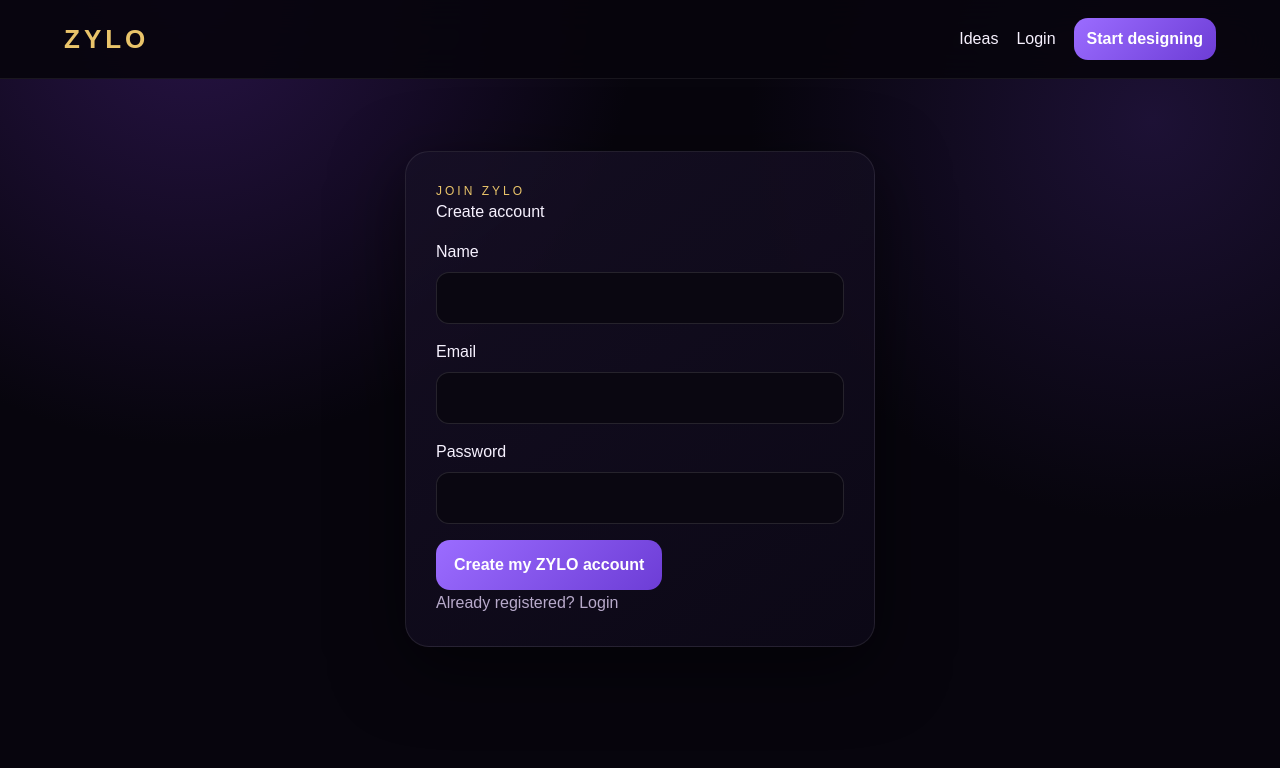
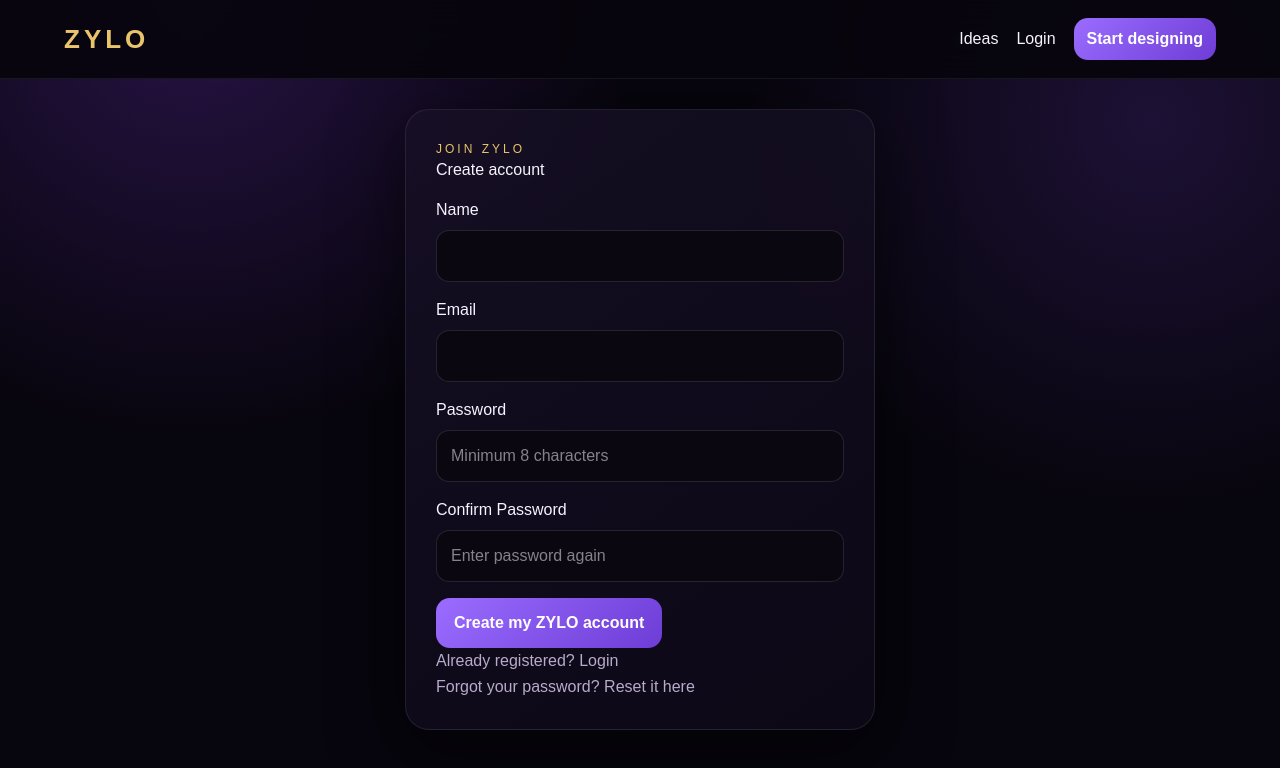
Before and after one commit to kalaivani-007/ZYLO, a Next.js app in the folder frontend/: page /signup in a window 1280 px wide. Shown: the top 768 px of the page. Built offline with nearby package versions, Linux system fonts and the light colour scheme; no server answers.

Commit message:
Fix authentication and password recovery

```diff
--- /dev/null
+++ b/frontend/src/app/forgot-password/page.js
@@ -0,0 +1,83 @@
+"use client";
+
+import Link from "next/link";
+import { useState } from "react";
+import { supabase } from "@/lib/supabase";
+
+export default function ForgotPasswordPage() {
+  const [email, setEmail] = useState("");
+  const [message, setMessage] = useState("");
+  const [error, setError] = useState("");
+  const [loading, setLoading] = useState(false);
+
+  async function submit(e) {
+    e.preventDefault();
+
+    if (loading) return;
+
+    setError("");
+    setMessage("");
+    setLoading(true);
+
+    try {
+      const redirectTo = `${window.location.origin}/reset-password`;
+
+      const { error } = await supabase.auth.resetPasswordForEmail(
+        email.trim(),
+        {
+          redirectTo,
+        }
+      );
+
+      if (error) {
+        setError(error.message);
+        return;
+      }
+
+      setMessage(
+        "Password reset link sent. Check your email and open the link to create a new password."
+      );
+    } catch {
+      setError("Unable to send the reset email. Please try again.");
+    } finally {
+      setLoading(false);
+    }
+  }
+
+  return (
+    <main className="center-page">
+      <form className="panel auth-card" onSubmit={submit}>
+        <div className="eyebrow">ZYLO Account Recovery</div>
+
+        <h1>Forgot password?</h1>
+
+        <p className="muted">
+          Enter the email address connected to your ZYLO account.
+        </p>
+
+        <div className="field">
+          <label>Email</label>
+          <input
+            required
+            type="email"
+            autoComplete="email"
+            value={email}
+            onChange={(e) => setEmail(e.target.value)}
+            placeholder="Enter your email"
+          />
+        </div>
+
+        <button className="btn" type="submit" disabled={loading}>
+          {loading ? "Sending..." : "Send reset link"}
+        </button>
+
+        {message && <div className="notice">{message}</div>}
+        {error && <div className="error">{error}</div>}
+
+        <p className="muted">
+          Remember your password? <Link href="/login">Back to login</Link>
+        </p>
+      </form>
+    </main>
+  );
+}
--- a/frontend/src/app/login/page.js
+++ b/frontend/src/app/login/page.js
@@ -1,11 +1,100 @@
 "use client";
+
 import Link from "next/link";
 import { useState } from "react";
 import { useRouter } from "next/navigation";
 import { supabase } from "@/lib/supabase";
 
-export default function LoginPage(){
- const [email,setEmail]=useState("");const [password,setPassword]=useState("");const [error,setError]=useState("");const router=useRouter();
- async function submit(e){e.preventDefault();setError("");const {error}=await supabase.auth.signInWithPassword({email,password});if(error){setError(error.message);return;}router.push("/dashboard");}
- return <main className="center-page"><form className="panel auth-card" onSubmit={submit}><div className="eyebrow">Welcome back</div><h1>Login</h1><div className="field"><label>Email</label><input required type="email" value={email} onChange={e=>setEmail(e.target.value)} /></div><div className="field"><label>Password</label><input required type="password" value={password} onChange={e=>setPassword(e.target.value)} /></div><button className="btn" type="submit">Open my homes</button>{error&&<div className="error">{error}</div>}<p className="muted">New here? <Link href="/signup">Create an account</Link></p></form></main>
+export default function LoginPage() {
+  const [email, setEmail] = useState("");
+  const [password, setPassword] = useState("");
+  const [error, setError] = useState("");
+  const [loading, setLoading] = useState(false);
+
+  const router = useRouter();
+
+  async function submit(e) {
+    e.preventDefault();
+
+    if (loading) return;
+
+    setError("");
+    setLoading(true);
+
+    try {
+      const { error } = await supabase.auth.signInWithPassword({
+        email: email.trim(),
+        password,
+      });
+
+      if (error) {
+        setError(
+          error.message === "Invalid login credentials"
+            ? "Incorrect email or password. If you forgot your password, use Forgot password below."
+            : error.message
+        );
+        return;
+      }
+
+      router.replace("/dashboard");
+      router.refresh();
+    } catch {
+      setError("Unable to connect to ZYLO. Please try again.");
+    } finally {
+      setLoading(false);
+    }
+  }
+
+  return (
+    <main className="center-page">
+      <form className="panel auth-card" onSubmit={submit}>
+        <div className="eyebrow">Welcome back</div>
+
+        <h1>Login</h1>
+
+        <div className="field">
+          <label>Email</label>
+          <input
+            required
+            type="email"
+            autoComplete="email"
+            value={email}
+            onChange={(e) => setEmail(e.target.value)}
+          />
+        </div>
+
+        <div className="field">
+          <label>Password</label>
+          <input
+            required
+            type="password"
+            autoComplete="current-password"
+            value={password}
+            onChange={(e) => setPassword(e.target.value)}
+          />
+        </div>
+
+        <div
+          style={{
+            display: "flex",
+            justifyContent: "flex-end",
+            marginTop: "-4px",
+            marginBottom: "12px",
+          }}
+        >
+          <Link href="/forgot-password">Forgot password?</Link>
+        </div>
+
+        <button className="btn" type="submit" disabled={loading}>
+          {loading ? "Signing in..." : "Open my homes"}
+        </button>
+
+        {error && <div className="error">{error}</div>}
+
+        <p className="muted">
+          New here? <Link href="/signup">Create an account</Link>
+        </p>
+      </form>
+    </main>
+  );
 }
--- a/frontend/src/app/reset-password/page.js
+++ b/frontend/src/app/reset-password/page.js
@@ -1,6 +1,7 @@
 "use client";
 
-import { useState } from "react";
+import Link from "next/link";
+import { useEffect, useState } from "react";
 import { useRouter } from "next/navigation";
 import { supabase } from "@/lib/supabase";
 
@@ -10,12 +11,89 @@ export default function ResetPasswordPage() {
   const [message, setMessage] = useState("");
   const [error, setError] = useState("");
   const [loading, setLoading] = useState(false);
+  const [checking, setChecking] = useState(true);
+  const [recoveryReady, setRecoveryReady] = useState(false);
+
   const router = useRouter();
+
+  useEffect(() => {
+    let mounted = true;
+
+    async function prepareRecoverySession() {
+      try {
+        // PKCE recovery links can return a ?code=...
+        const params = new URLSearchParams(window.location.search);
+        const code = params.get("code");
+
+        if (code) {
+          const { error: exchangeError } =
+            await supabase.auth.exchangeCodeForSession(code);
+
+          if (exchangeError) {
+            throw exchangeError;
+          }
+        }
+
+        // Supabase may also restore the session automatically
+        // from the recovery link.
+        const {
+          data: { session },
+          error: sessionError,
+        } = await supabase.auth.getSession();
+
+        if (sessionError) {
+          throw sessionError;
+        }
+
+        if (mounted) {
+          setRecoveryReady(Boolean(session));
+          setChecking(false);
+        }
+      } catch {
+        if (mounted) {
+          setRecoveryReady(false);
+          setChecking(false);
+          setError(
+            "This password reset link is invalid or has expired. Please request a new reset link."
+          );
+        }
+      }
+    }
+
+    prepareRecoverySession();
+
+    const {
+      data: { subscription },
+    } = supabase.auth.onAuthStateChange((event, session) => {
+      if (!mounted) return;
+
+      if (event === "PASSWORD_RECOVERY" || session) {
+        setRecoveryReady(true);
+        setChecking(false);
+        setError("");
+      }
+    });
+
+    return () => {
+      mounted = false;
+      subscription.unsubscribe();
+    };
+  }, []);
 
   async function submit(e) {
     e.preventDefault();
+
+    if (loading) return;
+
     setError("");
     setMessage("");
+
+    if (!recoveryReady) {
+      setError(
+        "Your password reset session is not active. Please request a new reset link."
+      );
+      return;
+    }
 
     if (password.length < 8) {
       setError("Password must contain at least 8 characters.");
@@ -29,22 +107,44 @@ export default function ResetPasswordPage() {
 
     setLoading(true);
 
-    const { error } = await supabase.auth.updateUser({
-      password: password,
+    try {
+      const { error: updateError } = await supabase.auth.updateUser({
+        password,
       });
 
-    setLoading(false);
-
-    if (error) {
-      setError(error.message);
+      if (updateError) {
+        setError(updateError.message);
         return;
       }
 
-    setMessage("Password updated successfully!");
+      setMessage("Password updated successfully. Redirecting to login...");
+
+      // End the recovery session so the user signs in normally
+      // with the new password.
+      await supabase.auth.signOut();
 
       setTimeout(() => {
-      router.push("/login");
-    }, 1500);
+        router.replace("/login");
+      }, 1200);
+    } catch {
+      setError("Unable to update your password. Please try again.");
+    } finally {
+      setLoading(false);
+    }
+  }
+
+  if (checking) {
+    return (
+      <main className="center-page">
+        <div className="panel auth-card">
+          <div className="eyebrow">ZYLO Account Recovery</div>
+          <h1>Checking reset link...</h1>
+          <p className="muted">
+            Please wait while ZYLO verifies your password reset session.
+          </p>
+        </div>
+      </main>
+    );
   }
 
   return (
@@ -54,6 +154,8 @@ export default function ResetPasswordPage() {
 
         <h1>Create new password</h1>
 
+        {recoveryReady ? (
+          <>
             <p className="muted">
               Enter a new password for your ZYLO account.
             </p>
@@ -62,7 +164,9 @@ export default function ResetPasswordPage() {
               <label>New Password</label>
               <input
                 required
+                minLength={8}
                 type="password"
+                autoComplete="new-password"
                 value={password}
                 onChange={(e) => setPassword(e.target.value)}
                 placeholder="Minimum 8 characters"
@@ -73,7 +177,9 @@ export default function ResetPasswordPage() {
               <label>Confirm Password</label>
               <input
                 required
+                minLength={8}
                 type="password"
+                autoComplete="new-password"
                 value={confirmPassword}
                 onChange={(e) => setConfirmPassword(e.target.value)}
                 placeholder="Enter password again"
@@ -83,9 +189,25 @@ export default function ResetPasswordPage() {
             <button className="btn" type="submit" disabled={loading}>
               {loading ? "Updating..." : "Update Password"}
             </button>
+          </>
+        ) : (
+          <>
+            <p className="muted">
+              Your reset link is invalid or has expired.
+            </p>
+
+            <Link className="btn" href="/forgot-password">
+              Request a new reset link
+            </Link>
+          </>
+        )}
 
         {error && <div className="error">{error}</div>}
-        {message && <div>{message}</div>}
+        {message && <div className="notice">{message}</div>}
+
+        <p className="muted">
+          <Link href="/login">Back to login</Link>
+        </p>
       </form>
     </main>
   );
--- a/frontend/src/app/signup/page.js
+++ b/frontend/src/app/signup/page.js
@@ -1,11 +1,143 @@
 "use client";
+
 import Link from "next/link";
 import { useState } from "react";
 import { useRouter } from "next/navigation";
 import { supabase } from "@/lib/supabase";
 
-export default function SignupPage(){
- const [name,setName]=useState(""); const [email,setEmail]=useState(""); const [password,setPassword]=useState(""); const [msg,setMsg]=useState(""); const [error,setError]=useState(""); const router=useRouter();
- async function submit(e){e.preventDefault();setError("");setMsg("");const {data,error}=await supabase.auth.signUp({email,password,options:{data:{name}}});if(error){setError(error.message);return;}if(data.session) router.push("/dashboard"); else setMsg("Account created. Check your email to confirm, then log in.");}
- return <main className="center-page"><form className="panel auth-card" onSubmit={submit}><div className="eyebrow">Join ZYLO</div><h1>Create account</h1><div className="field"><label>Name</label><input required value={name} onChange={e=>setName(e.target.value)} /></div><div className="field"><label>Email</label><input required type="email" value={email} onChange={e=>setEmail(e.target.value)} /></div><div className="field"><label>Password</label><input required minLength={6} type="password" value={password} onChange={e=>setPassword(e.target.value)} /></div><button className="btn" type="submit">Create my ZYLO account</button>{msg&&<div className="notice">{msg}</div>}{error&&<div className="error">{error}</div>}<p className="muted">Already registered? <Link href="/login">Login</Link></p></form></main>
+export default function SignupPage() {
+  const [name, setName] = useState("");
+  const [email, setEmail] = useState("");
+  const [password, setPassword] = useState("");
+  const [confirmPassword, setConfirmPassword] = useState("");
+  const [message, setMessage] = useState("");
+  const [error, setError] = useState("");
+  const [loading, setLoading] = useState(false);
+
+  const router = useRouter();
+
+  async function submit(e) {
+    e.preventDefault();
+
+    if (loading) return;
+
+    setError("");
+    setMessage("");
+
+    if (password.length < 8) {
+      setError("Password must contain at least 8 characters.");
+      return;
+    }
+
+    if (password !== confirmPassword) {
+      setError("Passwords do not match.");
+      return;
+    }
+
+    setLoading(true);
+
+    try {
+      const { data, error } = await supabase.auth.signUp({
+        email: email.trim(),
+        password,
+        options: {
+          data: {
+            name: name.trim(),
+          },
+        },
+      });
+
+      if (error) {
+        setError(error.message);
+        return;
+      }
+
+      if (data.session) {
+        router.replace("/dashboard");
+        router.refresh();
+        return;
+      }
+
+      setMessage(
+        "Check your email to continue. If this email already has a ZYLO account, use Login or Forgot password."
+      );
+    } catch {
+      setError("Unable to connect to ZYLO. Please try again.");
+    } finally {
+      setLoading(false);
+    }
+  }
+
+  return (
+    <main className="center-page">
+      <form className="panel auth-card" onSubmit={submit}>
+        <div className="eyebrow">Join ZYLO</div>
+
+        <h1>Create account</h1>
+
+        <div className="field">
+          <label>Name</label>
+          <input
+            required
+            autoComplete="name"
+            value={name}
+            onChange={(e) => setName(e.target.value)}
+          />
+        </div>
+
+        <div className="field">
+          <label>Email</label>
+          <input
+            required
+            type="email"
+            autoComplete="email"
+            value={email}
+            onChange={(e) => setEmail(e.target.value)}
+          />
+        </div>
+
+        <div className="field">
+          <label>Password</label>
+          <input
+            required
+            minLength={8}
+            type="password"
+            autoComplete="new-password"
+            value={password}
+            onChange={(e) => setPassword(e.target.value)}
+            placeholder="Minimum 8 characters"
+          />
+        </div>
+
+        <div className="field">
+          <label>Confirm Password</label>
+          <input
+            required
+            minLength={8}
+            type="password"
+            autoComplete="new-password"
+            value={confirmPassword}
+            onChange={(e) => setConfirmPassword(e.target.value)}
+            placeholder="Enter password again"
+          />
+        </div>
+
+        <button className="btn" type="submit" disabled={loading}>
+          {loading ? "Creating account..." : "Create my ZYLO account"}
+        </button>
+
+        {message && <div className="notice">{message}</div>}
+        {error && <div className="error">{error}</div>}
+
+        <p className="muted">
+          Already registered? <Link href="/login">Login</Link>
+        </p>
+
+        <p className="muted">
+          Forgot your password?{" "}
+          <Link href="/forgot-password">Reset it here</Link>
+        </p>
+      </form>
+    </main>
+  );
 }
```
Lines whose indentation alone changed are shown as unchanged.
